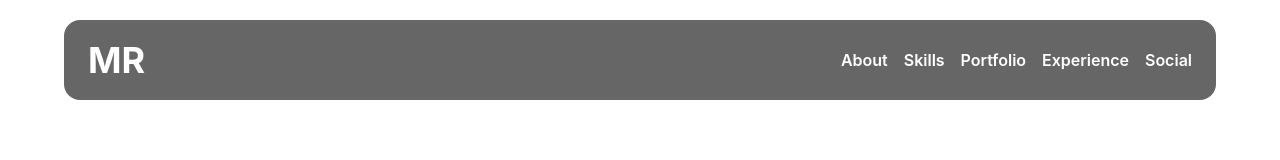
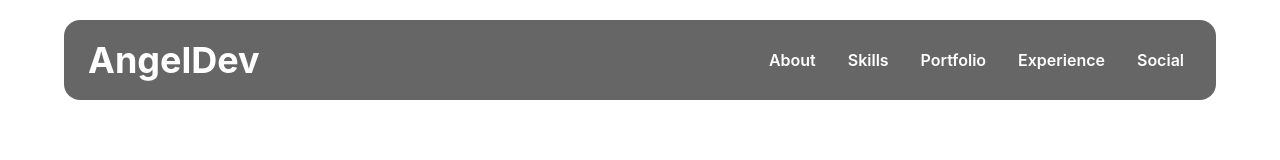
Before and after one commit to AngelMontesR/angel-mr, an Astro site: page / in a window 1280 px wide. Built offline with nearby package versions, Linux system fonts and the light colour scheme; Astro itself is replaced by a stand-in of ours; a web font is replaced by a local one.

Commit message:
feat(Nav): update navigation layout and enhance styling for better user experience

```diff
--- a/src/components/Nav.jsx
+++ b/src/components/Nav.jsx
@@ -1,15 +1,49 @@
 export default function Nav() {
   return <div className="w-full sm:w-11/12 md:max-w-6xl mx-auto flex items-center justify-between px-6 py-5 mt-5 rounded-2xl bg-black/60 text-white trans">
     <div className="flex items-center justify-center">
-      <h1 className="text-4xl font-bold text-center">MR</h1>
+      <h1 className="text-4xl font-bold text-center cursor-pointer">
+        Angel
+        <span className="hover:text-green-400 transition-colors duration-400">Dev</span>
+      </h1>
     </div>
 
     <nav className="flex gap-4 text-sm sm:text-base font-semibold">
-      <a href="/about" className="hover:text-gray-400">About</a>
-      <a href="/skills" className="hover:text-gray-400">Skills</a>
-      <a href="/portfolio" className="hover:text-gray-400">Portfolio</a>
-      <a href="/experiences" className="hover:text-gray-400">Experience</a>
-      <a href="/social" className="hover:text-gray-400">Social</a>
+      <a
+        href="/about"
+        className="relative hover:text-pink-500 px-2 py-1 after:absolute after:bottom-0 after:left-1/2 after:h-0.5 after:w-0 after:bg-pink-500 after:transition-all after:duration-300 hover:after:left-0 hover:after:w-full"
+      >
+        About
+      </a>
+
+      <a
+        href="/skills"
+        className="relative hover:text-pink-500 px-2 py-1 after:absolute after:bottom-0 after:left-1/2 after:h-0.5 after:w-0 after:bg-pink-500 after:transition-all after:duration-300 hover:after:left-0 hover:after:w-full"
+      >
+        Skills
+      </a>
+
+      <a
+        href="/portfolio"
+        className="relative hover:text-pink-500 px-2 py-1 after:absolute after:bottom-0 after:left-1/2 after:h-0.5 after:w-0 after:bg-pink-500 after:transition-all after:duration-300 hover:after:left-0 hover:after:w-full"
+      >
+        Portfolio
+      </a>
+
+      <a
+        href="/experiences"
+        className="relative hover:text-pink-500 px-2 py-1 after:absolute after:bottom-0 after:left-1/2 after:h-0.5 after:w-0 after:bg-pink-500 after:transition-all after:duration-300 hover:after:left-0 hover:after:w-full"
+      >
+        Experience
+      </a>
+
+      <a
+        href="/social"
+        className="relative hover:text-pink-500 px-2 py-1 after:absolute after:bottom-0 after:left-1/2 after:h-0.5 after:w-0 after:bg-pink-500 after:transition-all after:duration-300 hover:after:left-0 hover:after:w-full"
+      >
+        Social
+      </a>
     </nav>
+
+
   </div>;
 }
```
